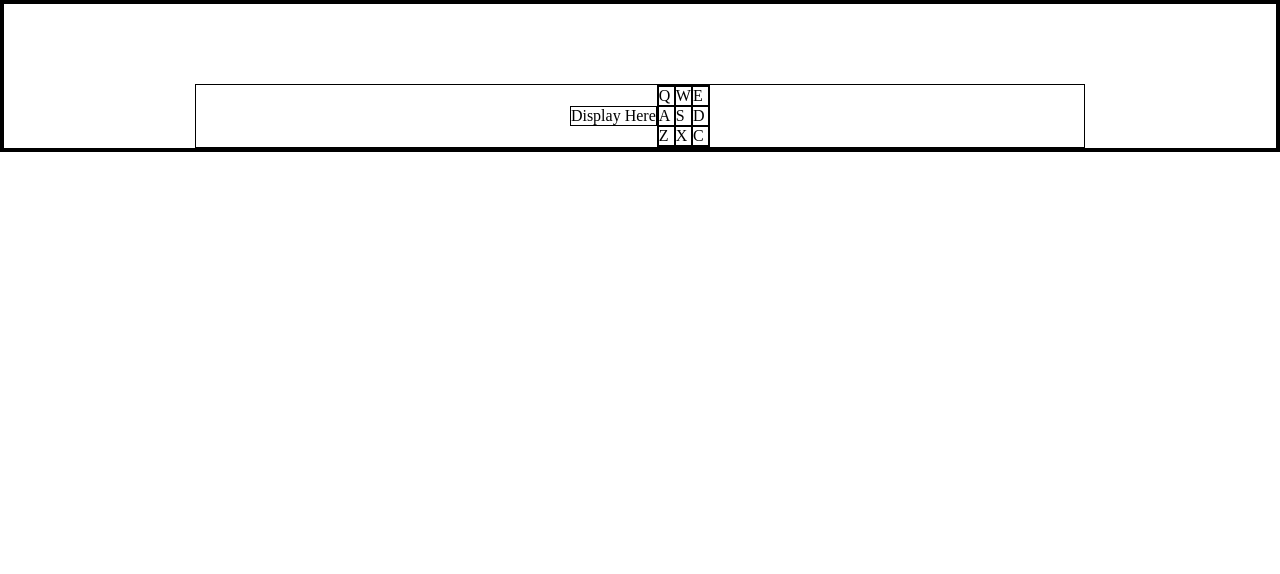
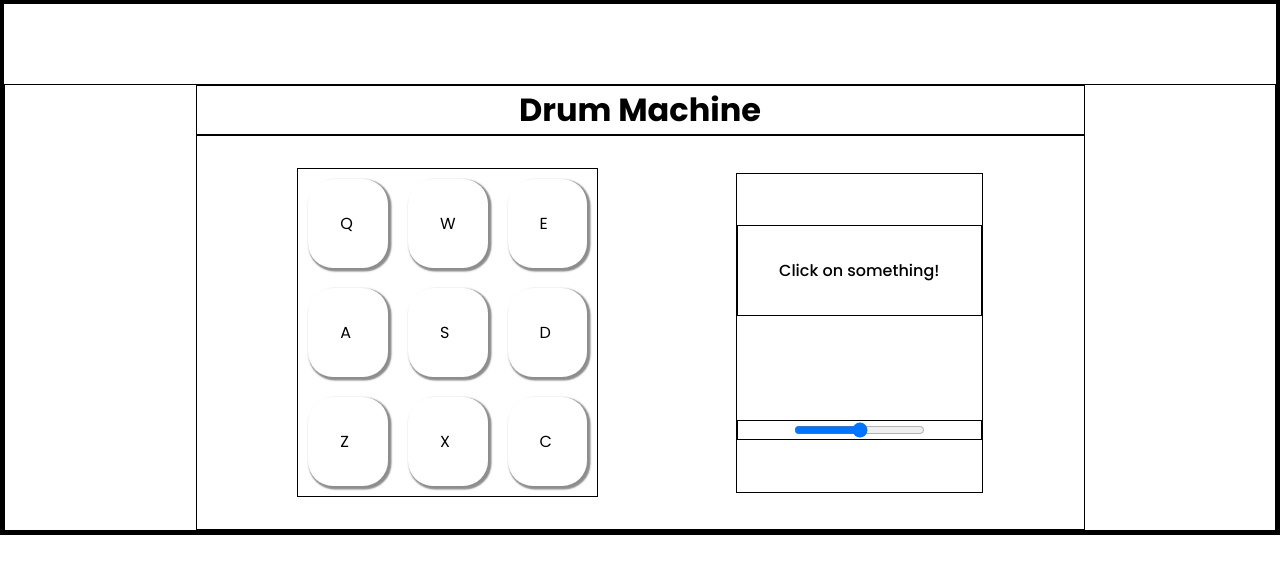
Before and after one commit to bhunor97/FCC_Frontend_Libraries_Cert_projects, a React (Create React App) app in the folder drum_machine/: page / in a window 1280 px wide. Shown: the top 574 px of the page. Built offline with nearby package versions, Linux system fonts and the light colour scheme.

Commit message:
style added - volume slider - work in progress

```diff
--- a/drum_machine/public/index.html
+++ b/drum_machine/public/index.html
@@ -11,7 +11,15 @@
     />
     <link rel="apple-touch-icon" href="%PUBLIC_URL%/logo192.png" />
     <link rel="manifest" href="%PUBLIC_URL%/manifest.json" />
-    <title>Drum machine</title>
+    <link rel="preconnect" href="https://fonts.googleapis.com" />
+    <link rel="preconnect" href="https://fonts.gstatic.com" crossorigin />
+    <link rel="preconnect" href="https://fonts.googleapis.com" />
+    <link rel="preconnect" href="https://fonts.gstatic.com" crossorigin />
+    <link
+      href="https://fonts.googleapis.com/css2?family=Poppins:wght@400;500;700&display=swap"
+      rel="stylesheet"
+    />
+    <title>Drum Machine</title>
   </head>
   <body>
     <div id="root"></div>
--- a/drum_machine/src/components/App.js
+++ b/drum_machine/src/components/App.js
@@ -1,12 +1,10 @@
 import React from "react";
 import Body from "./Body";
-import Key from "./Key";
 
 function App() {
   return (
     <div className="App">
       <Body />
-      {/* <Key /> */}
     </div>
   );
 }
--- a/drum_machine/src/components/Body.js
+++ b/drum_machine/src/components/Body.js
@@ -24,6 +24,12 @@ const Body = () => {
   const kickThreeRef = useRef();
   const snareOneRef = useRef();
   const dispRef = useRef();
+  const volumeRef = useRef();
+
+  const volumeFunc = () => {
+    // clapOneRef.current.volume == volumeRef.current.value;
+    console.log(volumeRef.current.value);
+  };
 
   useEffect(() => {
     // keypress
@@ -123,9 +129,26 @@ const Body = () => {
 
   return (
     <div id="drum-machine">
+      <h1>Drum Machine</h1>
+      <div className="drum-display-wrapper">
+        <div className="display-volume-container">
           <div ref={dispRef} id="display">
-        Display Here
+            Click on something!
           </div>
+          <div className="volume-container">
+            <input
+              type="range"
+              min="1"
+              max="100"
+              step="10"
+              id="myVolume"
+              class="volumeSlider"
+              ref={volumeRef}
+              onChange={volumeFunc}
+            />
+          </div>
+        </div>
+
         {/* Buttons: start */}
         <section className="drum-pad-section">
           {/* clap_1 */}
@@ -365,6 +388,7 @@ const Body = () => {
           </div>
         </section>
       </div>
+    </div>
   );
 };
 export default Body;
--- a/drum_machine/src/components/Key.js
+++ /dev/null
@@ -1,104 +0,0 @@
-import React from "react";
-import Body from "./Body";
-import clap_1 from "../audio/Clap-1-short.wav";
-import clap_2 from "../audio/Clap-2-short.wav";
-import hat_1 from "../audio/Hat-long-1.wav";
-import hat_2 from "../audio/Hat-short-1.wav";
-import bass from "../audio/bass.wav";
-import kick_1 from "../audio/Kick-short-1.wav";
-import kick_2 from "../audio/Kick-short-2.wav";
-import kick_3 from "../audio/Kick-short-3.wav";
-import snare_1 from "../audio/Snare-1-short.wav";
-
-const Key = () => {
-  document.addEventListener("keydown", (e) => {
-    //   clap_one
-    if (e.key === "q") {
-      if (clap_1.paused) {
-        clap_1.play();
-      } else {
-        clap_1.currentTime = 0;
-      }
-    }
-    // clap_two
-    if (e.key === "w") {
-      let clap_two = document.getElementById("W");
-      if (clap_two.paused) {
-        clap_two.play();
-      } else {
-        clap_two.currentTime = 0;
-      }
-    }
-    // hat_1
-    if (e.key === "e") {
-      let hat_one = document.getElementById("E");
-      if (hat_one.paused) {
-        hat_one.play();
-      } else {
-        hat_one.currentTime = 0;
-      }
-    }
-    // hat_2
-    if (e.key === "a") {
-      let hat_two = document.getElementById("A");
-      if (hat_two.paused) {
-        hat_two.play();
-      } else {
-        hat_two.currentTime = 0;
-      }
-    }
-    // bass
-    if (e.key === "s") {
-      let bass_one = document.getElementById("S");
-      if (bass_one.paused) {
-        bass_one.play();
-      } else {
-        bass_one.currentTime = 0;
-      }
-    }
-    // kick_one
-    if (e.key === "d") {
-      let kick_one = document.getElementById("D");
-      if (kick_one.paused) {
-        kick_one.play();
-      } else {
-        kick_one.currentTime = 0;
-      }
-    }
-    // kick_two
-    if (e.key === "z") {
-      let kick_two = document.getElementById("Z");
-      if (kick_two.paused) {
-        kick_two.play();
-      } else {
-        kick_two.currentTime = 0;
-      }
-    }
-    // kick_three
-    if (e.key === "x") {
-      let kick_three = document.getElementById("X");
-      if (kick_three.paused) {
-        kick_three.play();
-      } else {
-        kick_three.currentTime = 0;
-      }
-    }
-    // snare_1
-    if (e.key === "c") {
-      let snare_1 = document.getElementById("C");
-      if (snare_1.paused) {
-        snare_1.play();
-      } else {
-        snare_1.currentTime = 0;
-      }
-    }
-  });
-
-  return (
-    <div>
-      <h1>asd</h1>
-    </div>
-  );
-};
-
-export default Key;
--- a/drum_machine/src/style/resets.css
+++ b/drum_machine/src/style/resets.css
@@ -4,3 +4,7 @@
   box-sizing: border-box;
   border: 1px solid black;
 }
+
+body {
+  font-family: "Poppins", sans-serif;
+}
--- a/drum_machine/src/style/style.css
+++ b/drum_machine/src/style/style.css
@@ -1,17 +1,54 @@
 #drum-machine {
   display: flex;
+  flex-direction: column;
   align-items: center;
   justify-content: center;
   margin-left: auto;
   margin-right: auto;
   margin-top: 5rem;
+  /* width: 70%; */
+}
+
+h1 {
+  text-align: center;
   width: 70%;
+}
+
+.drum-display-wrapper {
+  display: flex;
+  flex-direction: row-reverse;
+  align-items: center;
+  justify-content: space-around;
+  width: 70%;
+  padding: 2rem;
+}
+
+.display-volume-container {
+  display: flex;
+  flex-direction: column;
+  align-items: center;
+  justify-content: space-around;
+  width: 30%;
+  height: 20rem;
 }
 
 #display {
   display: flex;
+  align-self: center;
+  justify-content: center;
+  text-align: center;
+  font-weight: 500;
+  width: 100%;
+  padding: 2rem;
+}
+
+.volume-container {
+  display: flex;
+  flex-direction: column;
   align-items: center;
   justify-content: center;
+  text-align: center;
+  width: 100%;
 }
 
 .drum-pad-section {
@@ -19,3 +56,17 @@
   grid-template-rows: 1fr 1fr 1fr;
   grid-template-columns: 1fr 1fr 1fr;
 }
+
+.drum-pad {
+  padding: 2rem;
+  margin: 10px;
+  cursor: pointer;
+  border-radius: 25px;
+  box-shadow: 2px 2px 1.5px 1.5px rgb(141, 141, 141);
+  border: none;
+  transition: 0.1s ease;
+}
+
+.drum-pad:active {
+  transform: scale(0.9);
+}
```
Lines whose indentation alone changed are shown as unchanged.
